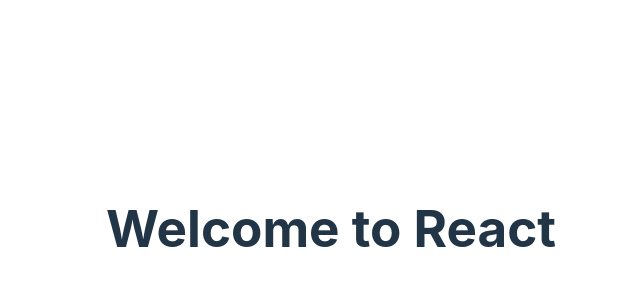
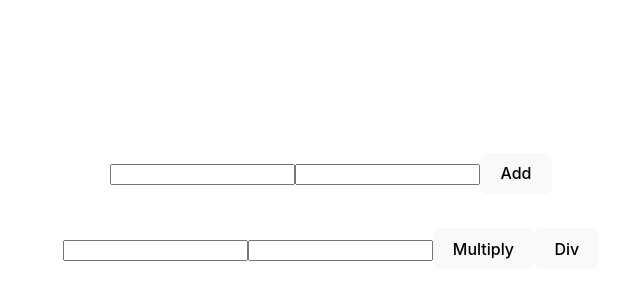
Before and after one commit to Manasa-dev503/reactintern, a React (Vite) app: page / in a window 1280 px wide. Shown: the part 172-472 px from the top of the page, without its empty margins (309-949 px from the left). Built offline with nearby package versions, Linux system fonts and the light colour scheme.

Commit message:
eventhandling4

```diff
--- a/src/App.tsx
+++ b/src/App.tsx
@@ -2,12 +2,39 @@
 import './App.css'
 
 function App() {
+  function abc(){
+    const x = document.getElementById('d1').value
+    const y = document.getElementById('d2').value
+    document.getElementById('dd').innerHTML=x - y
+  }
+  function def(){
+    const a = document.getElementById('d3').value
+    const b = document.getElementById('d4').value
+    document.getElementById('df').innerHTML=a * b
+  }
+  function pqr(){
+    const a = document.getElementById('d3').value
+    const b = document.getElementById('d4').value
+    document.getElementById('df').innerHTML=a / b
+
+  }
+
+
+
 
 
 
   return (
     <>
-      <h1>Welcome to React</h1>
+      <input type="text" id='d1' />
+      <input type="text" id='d2' />
+      <button onClick={abc}>Add</button>
+      <h1 id='dd'></h1>
+      <input type="text" id='d3' />
+      <input type="text" id='d4' />
+      <button onClick={def}>Multiply</button>
+      <button onClick={pqr}>Div</button>
+      <h1 id='df'></h1>
     </>
   )
 }
```
